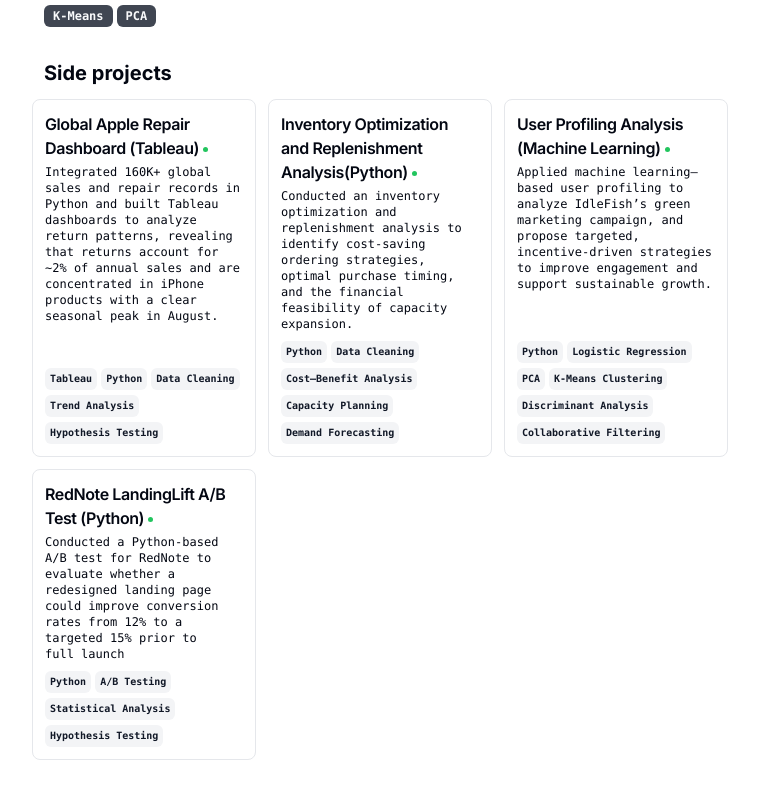
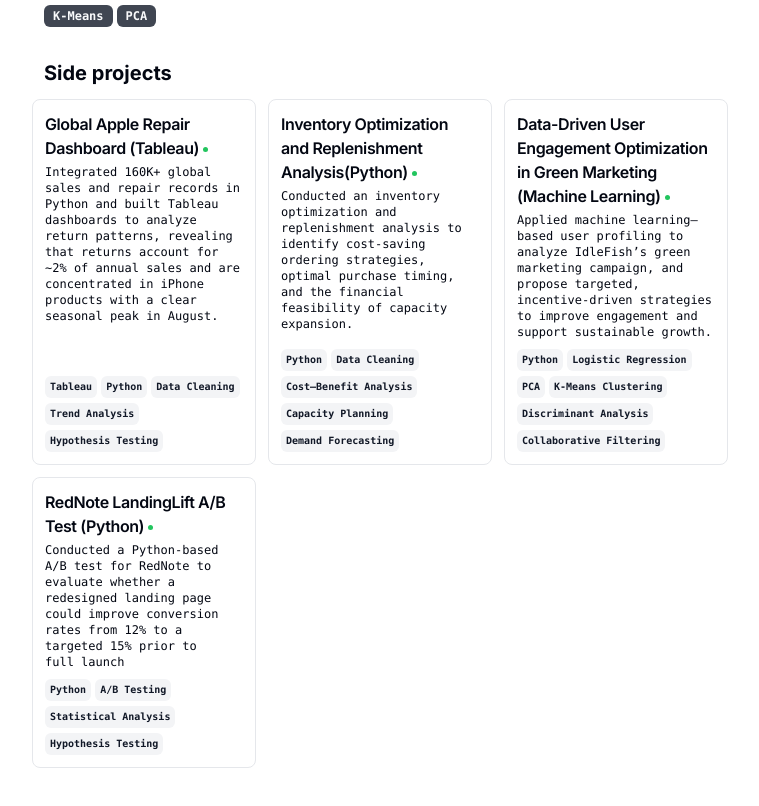
Before and after one commit to Weiting-Xia/Portfolio-Website, a Next.js app: page / in a window 1280 px wide. Shown: the part 1809-2615 px from the top of the page, without its empty margins (260-1019 px from the left). Built offline with nearby package versions, Linux system fonts and the light colour scheme.

Commit message:
Update Machine Learning Project

```diff
--- a/src/data/resume-data.tsx
+++ b/src/data/resume-data.tsx
@@ -180,7 +180,7 @@ export const RESUME_DATA: ResumeData = {
       },
     },
     {
-      title: "User Profiling Analysis (Machine Learning)",
+      title: "Data-Driven User Engagement Optimization in Green Marketing (Machine Learning)",
       techStack: [
         "Python",
         "Logistic Regression",
```
